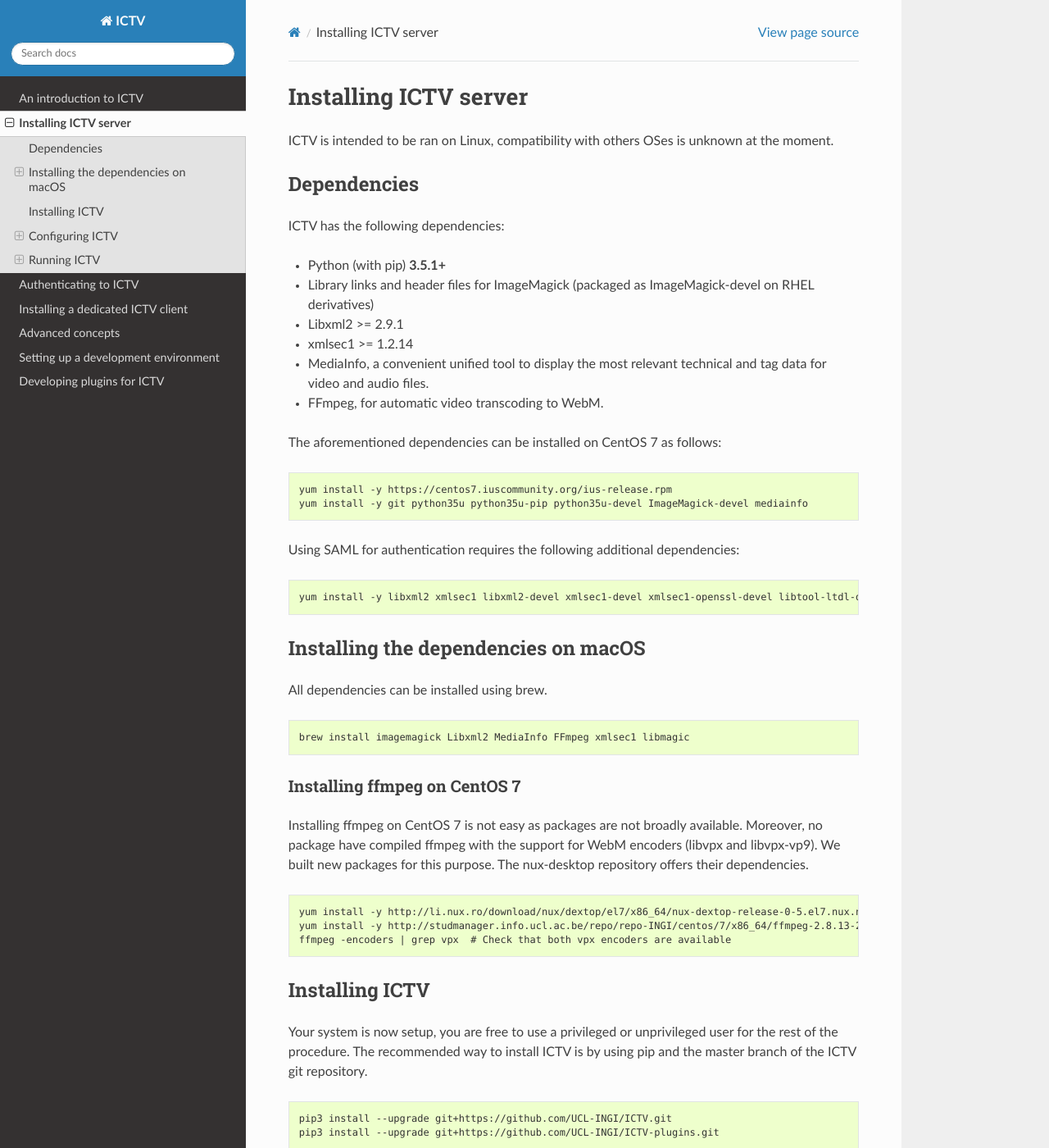
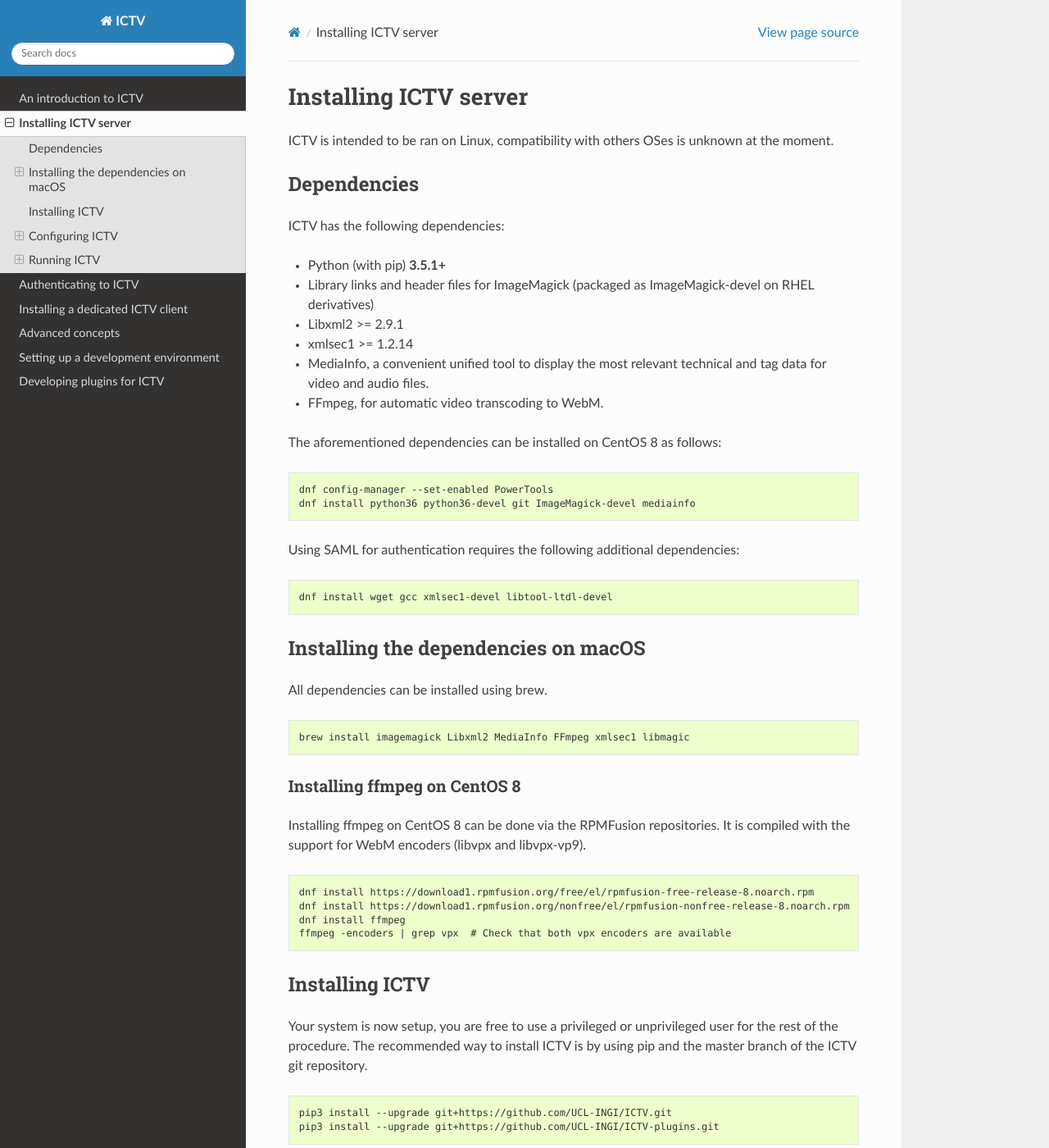
Before and after one commit to UCL-INGI/ICTV, a Sphinx documentation site: the page built from doc/install_ictv.rst, in a window 1280 px wide and 1400 px high. Shown: the whole window at 82% size. Built offline with Sphinx 7.4.7 and the Read the Docs theme 2.0.0, drawn with Linux system fonts in a browser that asks for light colours; the version number could not be read and is left out.

Commit message:
Update install doc for EL8
This obsoletes the broken download on studmanager.info.ucl.ac.be

```diff
--- a/doc/install_ictv.rst
+++ b/doc/install_ictv.rst
@@ -18,21 +18,21 @@ ICTV has the following dependencies:
    technical and tag data for video and audio files.
 -  FFmpeg, for automatic video transcoding to WebM.
 
-The aforementioned dependencies can be installed on CentOS 7 as
+The aforementioned dependencies can be installed on CentOS 8 as
 follows:
 
 .. highlight:: console
 
 ::
 
-    yum install -y https://centos7.iuscommunity.org/ius-release.rpm
-    yum install -y git python35u python35u-pip python35u-devel ImageMagick-devel mediainfo
+    dnf config-manager --set-enabled PowerTools
+    dnf install python36 python36-devel git ImageMagick-devel mediainfo
 
 Using SAML for authentication requires the following additional dependencies:
 
 ::
 
-    yum install -y libxml2 xmlsec1 libxml2-devel xmlsec1-devel xmlsec1-openssl-devel libtool-ltdl-devel
+    dnf install wget gcc xmlsec1-devel libtool-ltdl-devel
 
 
 Installing the dependencies on macOS
@@ -45,17 +45,17 @@ All dependencies can be installed using brew.
     brew install imagemagick Libxml2 MediaInfo FFmpeg xmlsec1 libmagic
 
 
-Installing ffmpeg on CentOS 7
+Installing ffmpeg on CentOS 8
 ~~~~~~~~~~~~~~~~~~~~~~~~~~~~~
 
-Installing ffmpeg on CentOS 7 is not easy as packages are not broadly available. Moreover, no package have compiled
-ffmpeg with the support for WebM encoders (libvpx and libvpx-vp9). We built new packages for this purpose. The
-nux-desktop repository offers their dependencies.
+Installing ffmpeg on CentOS 8 can be done via the RPMFusion repositories. It is compiled with the
+support for WebM encoders (libvpx and libvpx-vp9).
 
 ::
 
-    yum install -y http://li.nux.ro/download/nux/dextop/el7/x86_64/nux-dextop-release-0-5.el7.nux.noarch.rpm
-    yum install -y http://studmanager.info.ucl.ac.be/repo/repo-INGI/centos/7/x86_64/ffmpeg-2.8.13-2.el7.centos.x86_64.rpm http://studmanager.info.ucl.ac.be/repo/repo-INGI/centos/7/x86_64/ffmpeg-libs-2.8.13-2.el7.centos.x86_64.rpm http://studmanager.info.ucl.ac.be/repo/repo-INGI/centos/7/x86_64/libavdevice-2.8.13-2.el7.centos.x86_64.rpm
+    dnf install https://download1.rpmfusion.org/free/el/rpmfusion-free-release-8.noarch.rpm
+    dnf install https://download1.rpmfusion.org/nonfree/el/rpmfusion-nonfree-release-8.noarch.rpm
+    dnf install ffmpeg
     ffmpeg -encoders | grep vpx  # Check that both vpx encoders are available
 
 Installing ICTV
```
